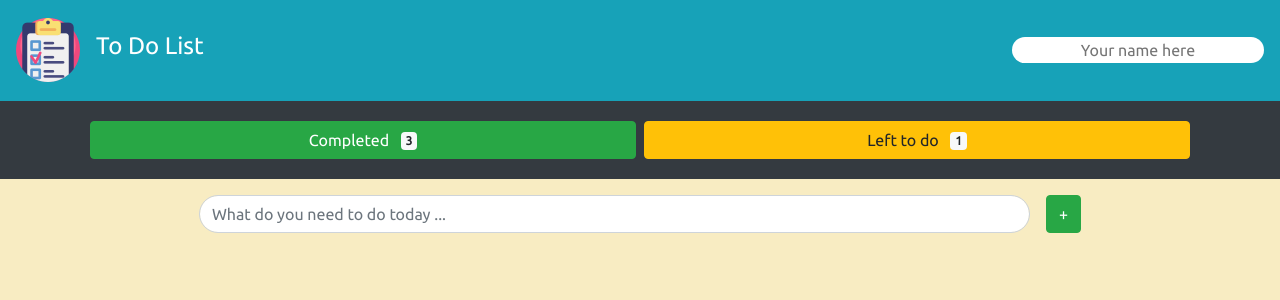
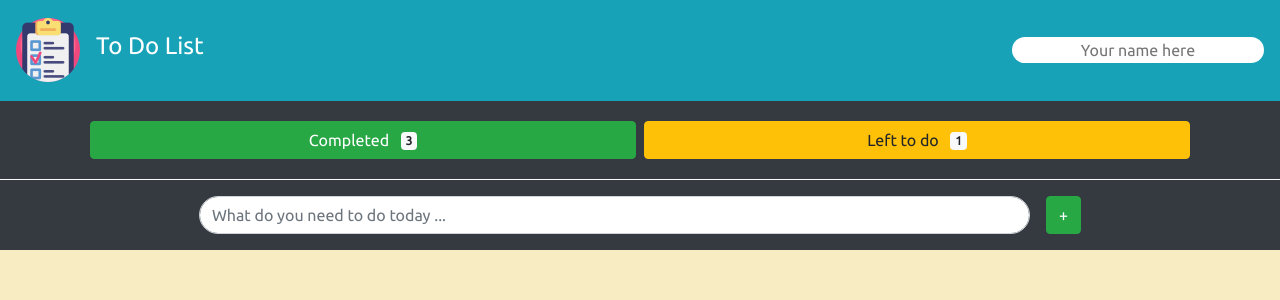
Before and after one commit to dppeykov/ToDoAppSandboxEnv, a React (Create React App) app: page / in a window 1280 px wide. Shown: the top 300 px of the page. Built offline with nearby package versions, Linux system fonts and the light colour scheme.

Commit message:
Adding dividing border

```diff
--- a/src/components/ToDoInput.js
+++ b/src/components/ToDoInput.js
@@ -1,6 +1,7 @@
 import React from "react";
 
 const ToDoInput = () => (
+  <div className="bg-dark border-top border-light">
     <div className="container d-flex align-items-center p-3">
       <input
         className="form-control rounded-pill w-75 ml-auto"
@@ -8,6 +9,7 @@ const ToDoInput = () => (
       />
       <button className="btn btn btn-success ml-3 mr-auto">+</button>
     </div>
+  </div>
 );
 
 export default ToDoInput;
```
Lines whose indentation alone changed are shown as unchanged.
